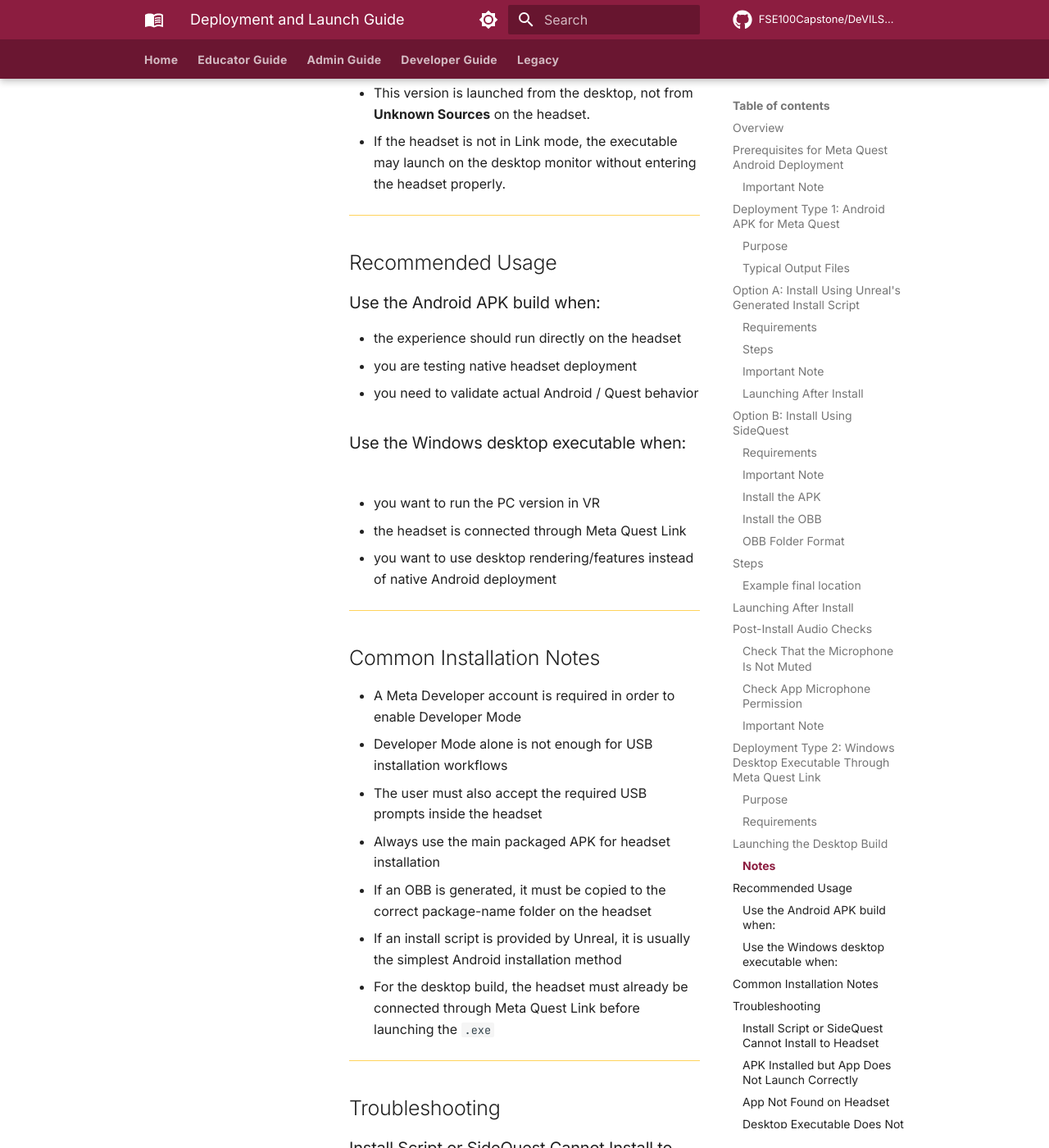
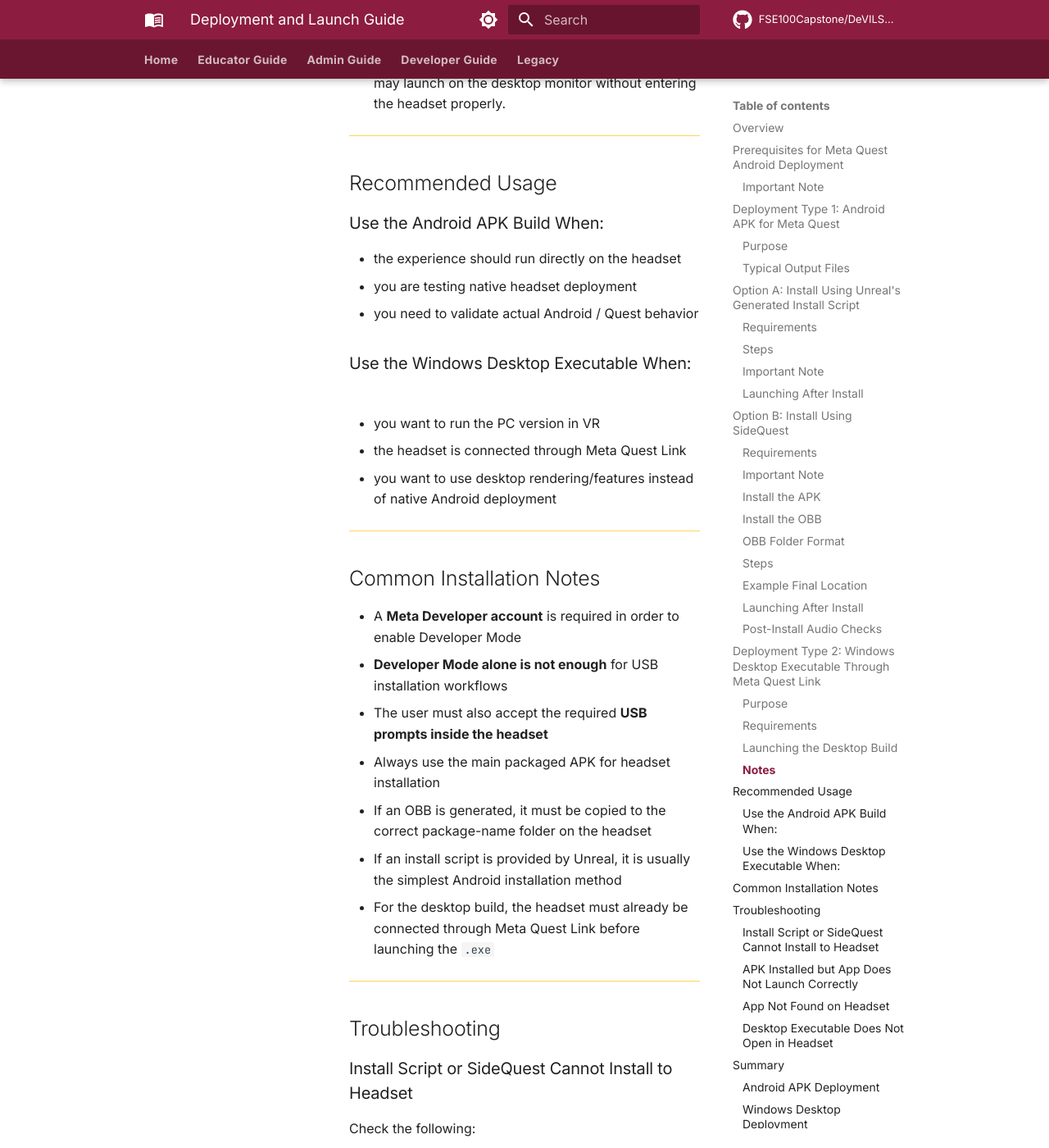
Before and after one commit to FSE100Capstone/DeVILSona-docs, an MkDocs documentation site: the page built from docs/legacy/deployment-and-launch-guide.md, in a window 1280 px wide and 1400 px high, scrolled down 7906 px. Shown: the whole window at 82% size. Built offline with MkDocs 1.6.1 and Material for MkDocs 9.7.7, drawn with Linux system fonts in a browser that asks for light colours; comment, search, counter and statistics services are not loaded; some of the changed text lies outside the part shown.

Commit message:
Update deployment-and-launch-guide.md

````diff
--- a/docs/legacy/deployment-and-launch-guide.md
+++ b/docs/legacy/deployment-and-launch-guide.md
@@ -149,13 +149,13 @@
 
 ### OBB Folder Format
 
-```text
-/Android/obb/<package.name>/
+`/Android/obb/<package.name>/`
 
 Example:
-/Android/obb/com.YourCompany.FSE100Capstone/
 
-## Steps
+`/Android/obb/com.YourCompany.FSE100Capstone/`
+
+### Steps
 
 1. In SideQuest, open the headset file browser.
 2. Navigate to:
@@ -164,11 +164,11 @@
 3. Create the package folder if it does not already exist.
 4. Copy the `.obb` file into that folder.
 
-### Example final location
+### Example Final Location
 
 `/Android/obb/com.YourCompany.FSE100Capstone/main.1.com.YourCompany.FSE100Capstone.obb`
 
-## Launching After Install
+### Launching After Install
 
 1. Put on the headset.
 2. Open **Library**.
@@ -176,15 +176,15 @@
 4. Select the installed application.
 5. Launch it from the headset.
 
-## Post-Install Audio Checks
+### Post-Install Audio Checks
 
 After installing the APK, verify the headset audio and microphone settings before testing AI voice input.
 
-### Check That the Microphone Is Not Muted
+#### Check That the Microphone Is Not Muted
 
 Make sure the headset microphone is not muted before launching the application.
 
-### Check App Microphone Permission
+#### Check App Microphone Permission
 
 In the headset, go to:
 
@@ -192,7 +192,7 @@
 
 Make sure microphone permission is enabled for the application.
 
-### Important Note
+#### Important Note
 
 Even if the APK installs correctly, AI voice input will not work if:
 
@@ -220,7 +220,7 @@
 - A desktop executable available, such as:
   - `FSE100Capstone.exe`
 
-## Launching the Desktop Build
+### Launching the Desktop Build
 
 1. Connect the headset to the PC using a USB cable.
 2. Put on the headset.
@@ -241,13 +241,13 @@
 
 ## Recommended Usage
 
-### Use the Android APK build when:
+### Use the Android APK Build When:
 
 - the experience should run directly on the headset
 - you are testing native headset deployment
 - you need to validate actual Android / Quest behavior
 
-### Use the Windows desktop executable when:
+### Use the Windows Desktop Executable When:
 
 - you want to run the PC version in VR
 - the headset is connected through Meta Quest Link
@@ -257,9 +257,9 @@
 
 ## Common Installation Notes
 
-- A Meta Developer account is required in order to enable Developer Mode
-- Developer Mode alone is not enough for USB installation workflows
-- The user must also accept the required USB prompts inside the headset
+- A **Meta Developer account** is required in order to enable Developer Mode
+- **Developer Mode alone is not enough** for USB installation workflows
+- The user must also accept the required **USB prompts inside the headset**
 - Always use the main packaged APK for headset installation
 - If an OBB is generated, it must be copied to the correct package-name folder on the headset
 - If an install script is provided by Unreal, it is usually the simplest Android installation method
@@ -317,13 +317,13 @@
 
 The project supports two deployment methods:
 
-### Android APK deployment
+### Android APK Deployment
 
 - install directly to the headset
 - launch from **Unknown Sources**
 - can be installed using Unreal's install script or SideQuest
 
-### Windows desktop deployment
+### Windows Desktop Deployment
 
 - connect headset through Meta Quest Link
 - launch the packaged `.exe` on the PC
````
